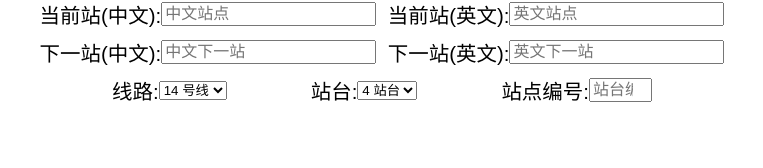
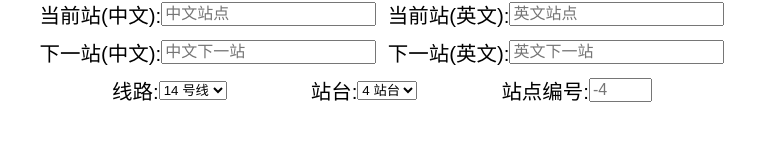
Before and after one commit to iMisty/Metro-Simulator, a Vue app: page / in a window 1280 px wide. Shown: the part 213-381 px from the top of the page, without its empty margins (258-1021 px from the left). Built offline with nearby package versions, Linux system fonts and the light colour scheme.

Commit message:
Update options.vue
删除站台编号文字

```diff
--- a/src/components/options.vue
+++ b/src/components/options.vue
@@ -64,7 +64,7 @@
     </label>
     <label>
       <h3>站点编号:</h3>
-      <input type="number" min="-9" max="99" maxlength="2" v-model="nStation" placeholder="站台编号" @keyup="getNStation" @change="getNStation">
+      <input type="number" min="-9" max="99" maxlength="2" v-model="nStation" placeholder="-4" @keyup="getNStation" @change="getNStation">
     </label>
     </section>
   </div>
```
